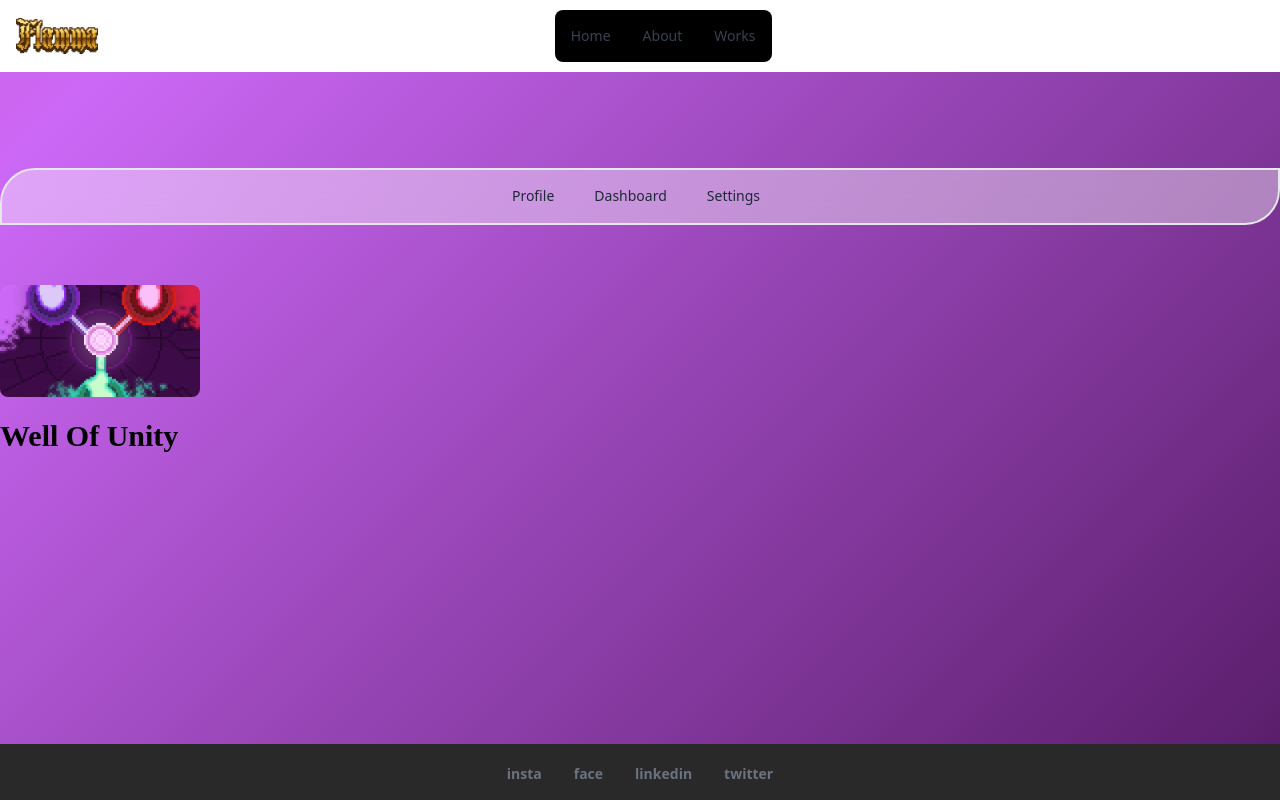
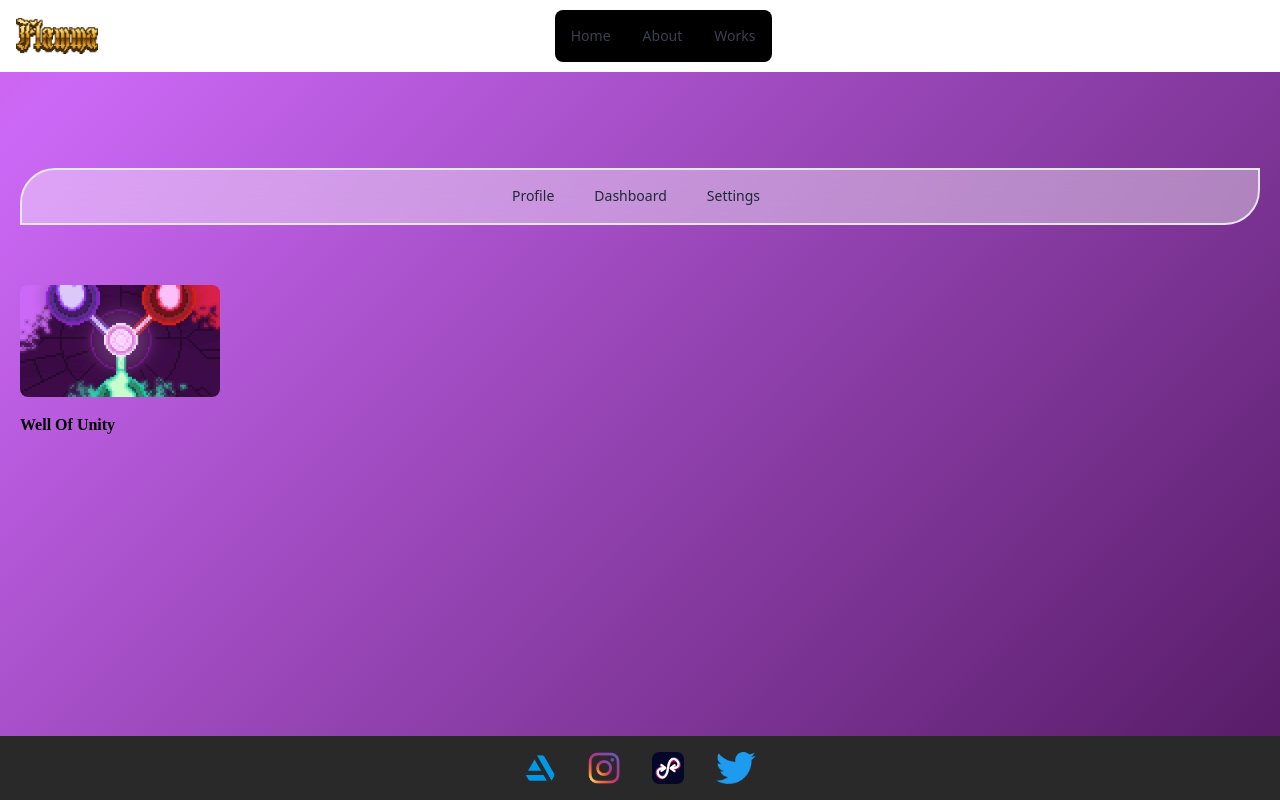
Before and after one commit to ExceptRea/exceptrea, a website: page index.html in a window 1280 px wide. Drawn offline with Linux system fonts and the light colour scheme; a web font is replaced by a local one.

Commit message:
alotofchange

```diff
--- a/index.html
+++ b/index.html
@@ -42,8 +42,9 @@
 
         </header>
 
-    <div
-      class="bg-white/40 backdrop-blur-lg container mx-auto mt-24 grid place-items-center text-sm font-medium text-center !text-gray-800 border-2 rounded-br-[35px] rounded-tl-[35px] border-gray-200 ">
+        <div class="container mx-auto px-3 md:px-5 ">
+          <div
+      class="bg-white/40 backdrop-blur-lg   mt-24 grid place-items-center text-sm font-medium text-center !text-gray-800 border-2 rounded-br-[35px] rounded-tl-[35px] border-gray-200 ">
       <ul class="flex flex-wrap -mb-px">
         <li class="mr-2">
           <a
@@ -68,21 +69,24 @@
         </li>
       </ul>
     </div>
-    <section class="mt-[60px] container mx-auto">
+    <section class="mt-[60px] container mx-auto ">
       <div class=" grid grid-cols-3 gap-8">
         <div class="grid gap-4">
           <a href="story.html " class=""><img class="rounded-lg w-[200px] h-auto " src="./img/loreflamma16.png" alt="" /></a>
-          <h2 class="card-h1 font-bold">Well Of Unity</h2>
+          <h2 class="card-h1 font-bold !text-base">Well Of Unity</h2>
         </div>
+      </div>
     </section>
-    <footer class="fixed bottom-0 w-[100%] h-14 bg-[#292929] container mx-auto">
+        </div>
+
+    <footer class=" bg-[#292929] mx-auto bottom-0 fixed w-full">
       <div
-        class="justify-center   flex p-1 text-white font-bold">
+        class="justify-center   flex  text-white font-bold">
         <div class="flex items-center justify-center text-sm text-gray-500 sm:text-center dark:text-gray-400">
-          <a href="" class="footer-a ">insta</a>
-          <a href="" class="footer-a">face</a>
-          <a href="" class="footer-a">linkedin</a>
-          <a href="" class="footer-a">twitter</a>
+          <a href="http://exceptrea.artstation.com" class="footer-a "><img class="w-full h-8 " src="./icons/artstation.png" alt=""></a>
+          <a href="https://www.instagram.com/exceptrea/" class="footer-a"><img class="w-full h-8 " src="./icons/Instagram.png" alt=""></a></a>
+          <a href="https://loopexchange.art/collection/flamma" class="footer-a"><img class="w-full h-8 " src="./icons/loop.png" alt=""></a></a>
+          <a href="https://twitter.com/ExceptRea" class="footer-a"><img class="w-full h-8 " src="./icons/Vector.png" alt=""></a></a>
         </div>
       </div>
     </footer>
--- a/src/input.css
+++ b/src/input.css
@@ -22,6 +22,8 @@ body {
 }
 
 .content p {
+  padding-top: 2em;
+  text-indent: 2em;
   letter-spacing: 1.5px !important;
   -webkit-font-smoothing: antialiased;
   -moz-osx-font-smoothing: grayscale;
```
Also changed, not shown: story.html (+16 -16 lines), dist/output.css, icons/Instagram.png (added), icons/Vector.png (added), icons/artstation.png (added), icons/loop.png (added).
